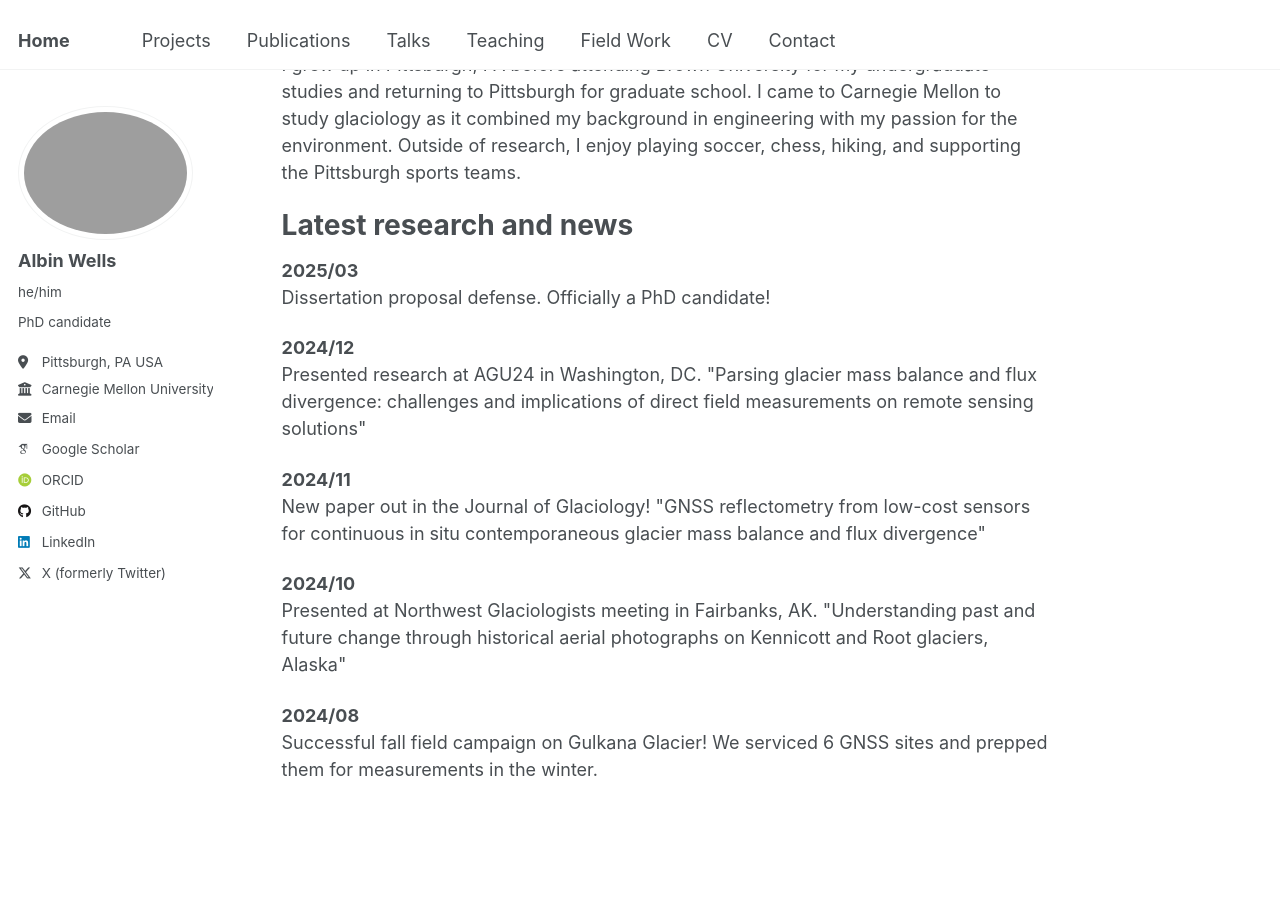
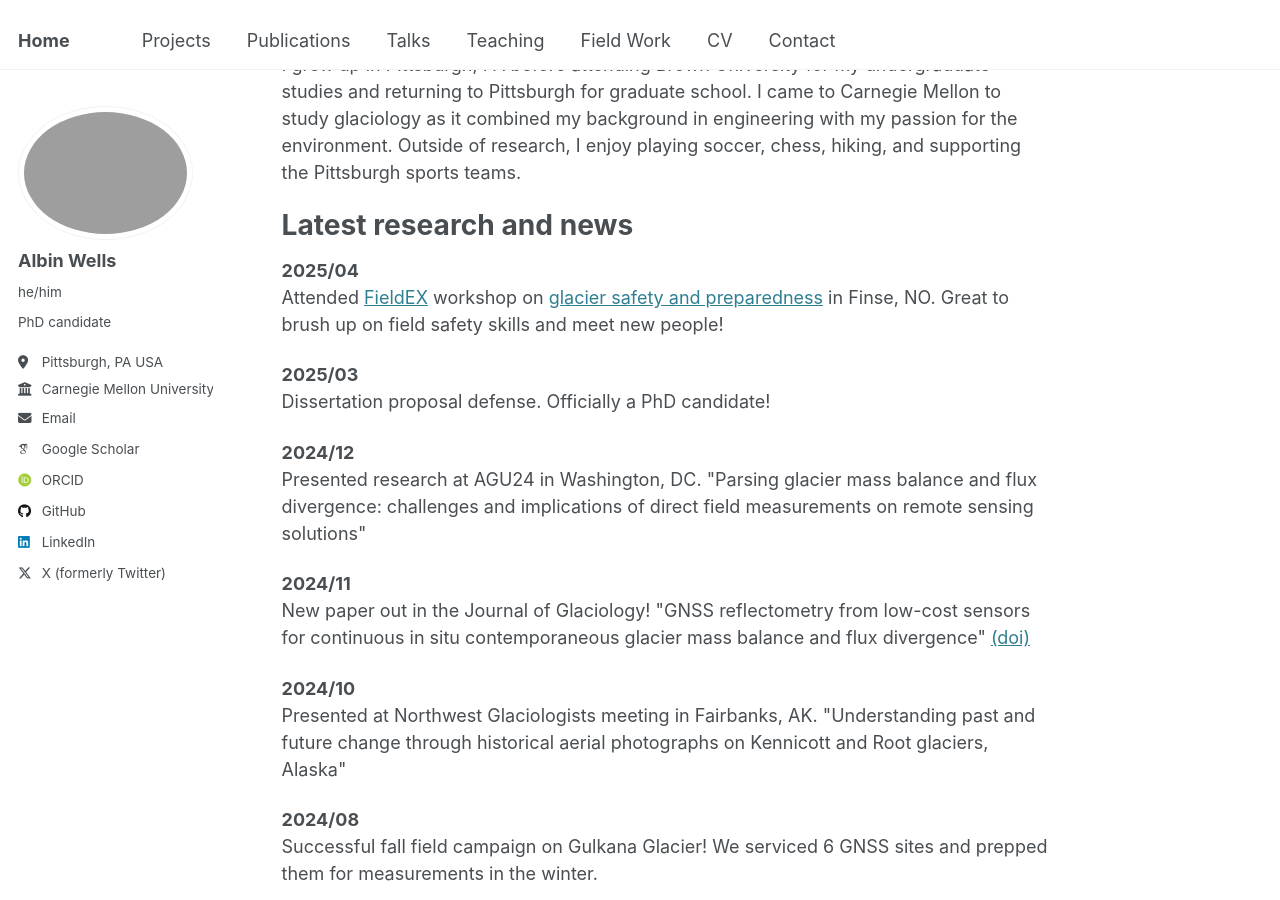
Before and after one commit to albinwwells/albinwwells.github.io, a Jekyll site: the page built from _pages/about.md, in a window 1280 px wide and 900 px high, scrolled down 498 px. Built offline with Jekyll 4.4.1, drawn with Linux system fonts in a browser that asks for light colours; some web fonts are replaced.

Commit message:
Update about.md

```diff
--- a/_pages/about.md
+++ b/_pages/about.md
@@ -20,6 +20,9 @@ I grew up in Pittsburgh, PA before attending Brown University for my undergradua
 
 Latest research and news
 ======
+<p> <strong> 2025/04 </strong> <br>
+Attended <a href="https://www.mn.uio.no/geo/english/research/projects/fieldex/index.html">FieldEX</a> workshop on <a href="https://www.mn.uio.no/geo/english/research/projects/fieldex/pdf/finse/coursedescription_finse_2025.pdf">glacier safety and preparedness</a> in Finse, NO. Great to brush up on field safety skills and meet new people! </p>
+
 <p> <strong> 2025/03 </strong> <br>
 Dissertation proposal defense. Officially a PhD candidate! </p>
 
@@ -27,7 +30,7 @@ Dissertation proposal defense. Officially a PhD candidate! </p>
 Presented research at AGU24 in Washington, DC. "Parsing glacier mass balance and flux divergence: challenges and implications of direct field measurements on remote sensing solutions" </p>
 
 <p> <strong> 2024/11 </strong> <br>
-New paper out in the Journal of Glaciology! "GNSS reflectometry from low-cost sensors for continuous in situ contemporaneous glacier mass balance and flux divergence" <a href="https://www.cambridge.org/core/journals/journal-of-glaciology/article/gnss-reflectometry-from-lowcost-sensors-for-continuous-in-situ-contemporaneous-glacier-mass-balance-and-flux-divergence/7F36028E3EBA46B8A1D3CB974D40B9D0"> </a> </p>
+New paper out in the Journal of Glaciology! "GNSS reflectometry from low-cost sensors for continuous in situ contemporaneous glacier mass balance and flux divergence" <a href="https://www.cambridge.org/core/journals/journal-of-glaciology/article/gnss-reflectometry-from-lowcost-sensors-for-continuous-in-situ-contemporaneous-glacier-mass-balance-and-flux-divergence/7F36028E3EBA46B8A1D3CB974D40B9D0">(doi)</a> </p>
 
 <p> <strong> 2024/10 </strong> <br>
 Presented at Northwest Glaciologists meeting in Fairbanks, AK. "Understanding past and future change through historical aerial photographs on Kennicott and Root glaciers, Alaska" </p>
```
